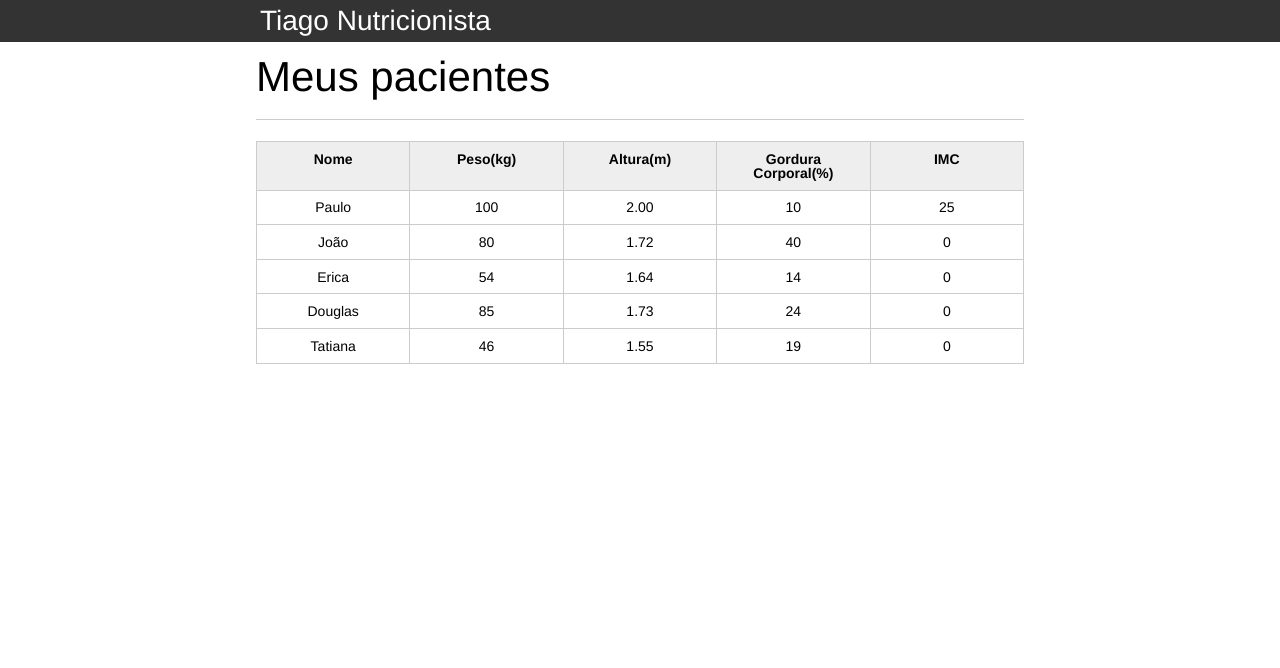
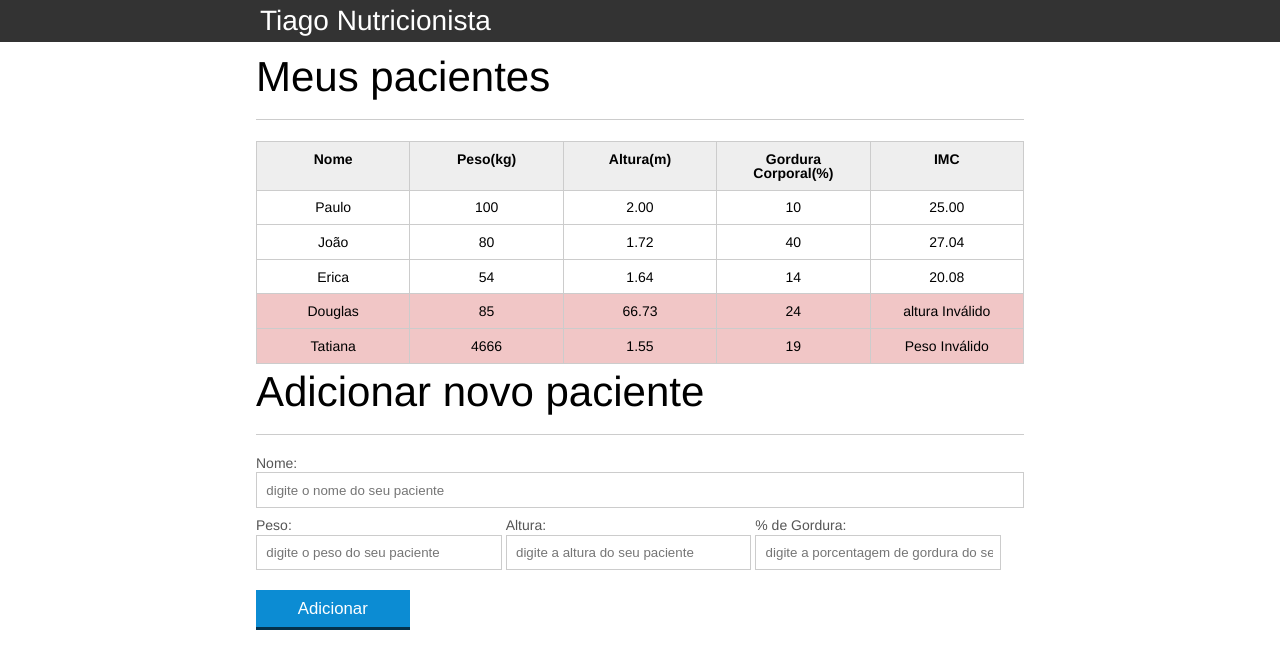
Before and after one commit to tiagoferreira18/alura_introducao_ao_JS, a plain HTML site: page index.html in a window 1280 px wide. Drawn offline with Linux system fonts and the light colour scheme.

Commit message:
salvando aulas

```diff
--- a/css/index.css
+++ b/css/index.css
@@ -132,3 +132,8 @@ button[disabled=disabled], button:disabled {
 .campo-invalido{
 	border: 1px solid red;
 }
+
+.paciente-invalido{
+		background-color: rgb(241, 198, 198);
+
+}
--- a/index.html
+++ b/index.html
@@ -56,13 +56,13 @@
 						<tr class="paciente">
 							<td class="info-nome">Douglas</td>
 							<td class="info-peso">85</td>
-							<td class="info-altura">1.73</td>
+							<td class="info-altura">66.73</td>
 							<td class="info-gordura">24</td>
 							<td class="info-imc">0</td>
 						</tr>
 						<tr class="paciente" >
 							<td class="info-nome">Tatiana</td>
-							<td class="info-peso">46</td>
+							<td class="info-peso">4666</td>
 							<td class="info-altura">1.55</td>
 							<td class="info-gordura">19</td>
 							<td class="info-imc">0</td>
@@ -73,6 +73,30 @@
 			</section>
 		</main>
 
+		<section class="container">
+			<h2 id="titulo-form">Adicionar novo paciente</h2>
+			<form id="form-adiciona">
+				<div class="">
+					<label for="nome">Nome:</label>
+					<input id="nome" name="nome" type="text" placeholder="digite o nome do seu paciente" class="campo">
+				</div>
+				<div class="grupo">
+					<label for="peso">Peso:</label>
+					<input id="peso" name="peso" type="text" placeholder="digite o peso do seu paciente" class="campo campo-medio">
+				</div>
+				<div class="grupo">
+					<label for="altura">Altura:</label>
+					<input id="altura" name="altura" type="text" placeholder="digite a altura do seu paciente" class="campo campo-medio">
+				</div>
+				<div class="grupo">
+					<label for="gordura">% de Gordura:</label>
+					<input id="gordura" name="gordura" type="text" placeholder="digite a porcentagem de gordura do seu paciente" class="campo campo-medio">
+				</div>
+
+				<button id="adicionar-paciente" class="botao bto-principal">Adicionar</button>
+			</form>
+		</section>
+
 		<script src="js/main.js"></script>
 	</body>
 </html>
--- a/js/main.js
+++ b/js/main.js
@@ -1,18 +1,18 @@
 let titulo =  document.querySelector('.titulo');
 titulo.textContent = 'Tiago Nutricionista'
 
-let paciente = document.querySelector('#primeiro-paciente');
 
-let tdPeso = paciente.querySelector('.info-peso');
+
+let pacientes = document.querySelectorAll('.paciente');
+
+for (let i = 0; i < pacientes.length; i++) {
+
+    let tdPeso = pacientes[i].querySelector('.info-peso');
     let peso = tdPeso.textContent;
 
-let tdAltura = paciente.querySelector('.info-altura');
+    let tdAltura = pacientes[i].querySelector('.info-altura');
     let altura = tdAltura.textContent;
 
-
-console.log(paciente); //tr
-console.log(tdPeso); // td que tem o peso
-console.log(altura); // obter 100
 
 
     let pesoEhValido = true;
@@ -20,26 +20,40 @@ let alturaEhValida = true;
 
 
     //Inserindo o IMC dinamicamente
-let infoImc = paciente.querySelector('.info-imc');
+    let infoImc = pacientes[i].querySelector('.info-imc');
 
 
     if(peso <= 0 || peso >= 1000){
         console.log('Peso invalido');
         pesoEhValido = false;
         infoImc.textContent = `Peso Inválido`;
+        pacientes[i].classList.add('paciente-invalido');
+
     }
 
     if(altura <= 0 || altura >= 3.00){
         console.log('Altura inválida');
         alturaEhValida = false;
         infoImc.textContent = `altura Inválido`;
+        pacientes[i].classList.add('paciente-invalido');
 
     }
 
 
-
     if(pesoEhValido && alturaEhValida){
         let imc = peso / (altura*altura);
-    infoImc.textContent = imc;
+        infoImc.textContent = imc.toFixed(2);
 
     }
+
+}
+
+
+let botaoAdicionar = document.querySelector('#adicionar-paciente');
+
+botaoAdicionar.addEventListener("click", btn);
+
+function btn(event){
+    event.preventDefault()
+    console.log('fui clicado, está funcionando');
+}
```
Lines whose indentation alone changed are shown as unchanged.
